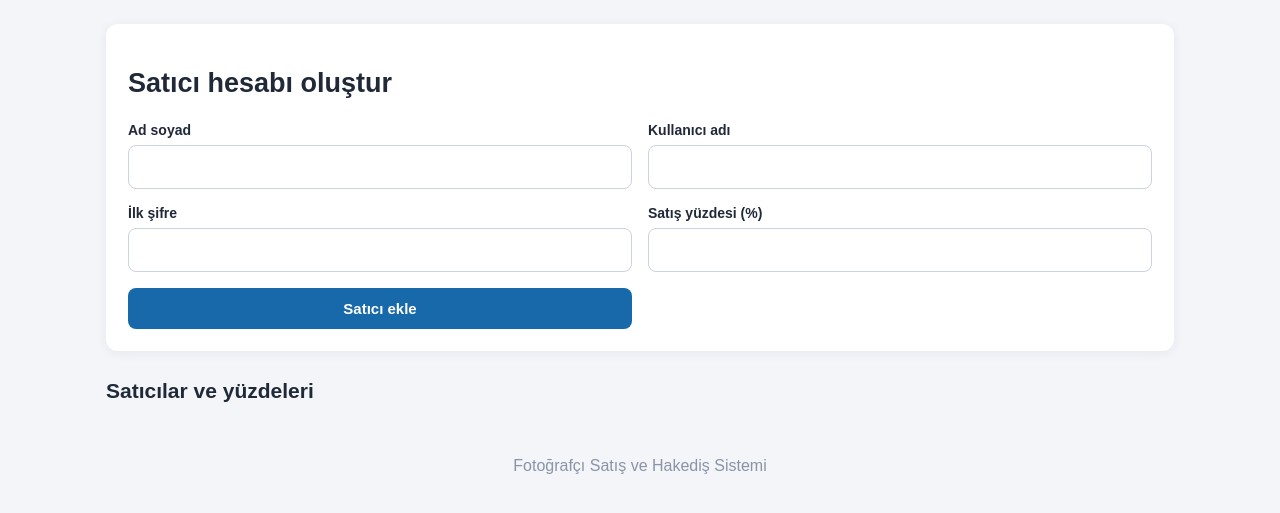
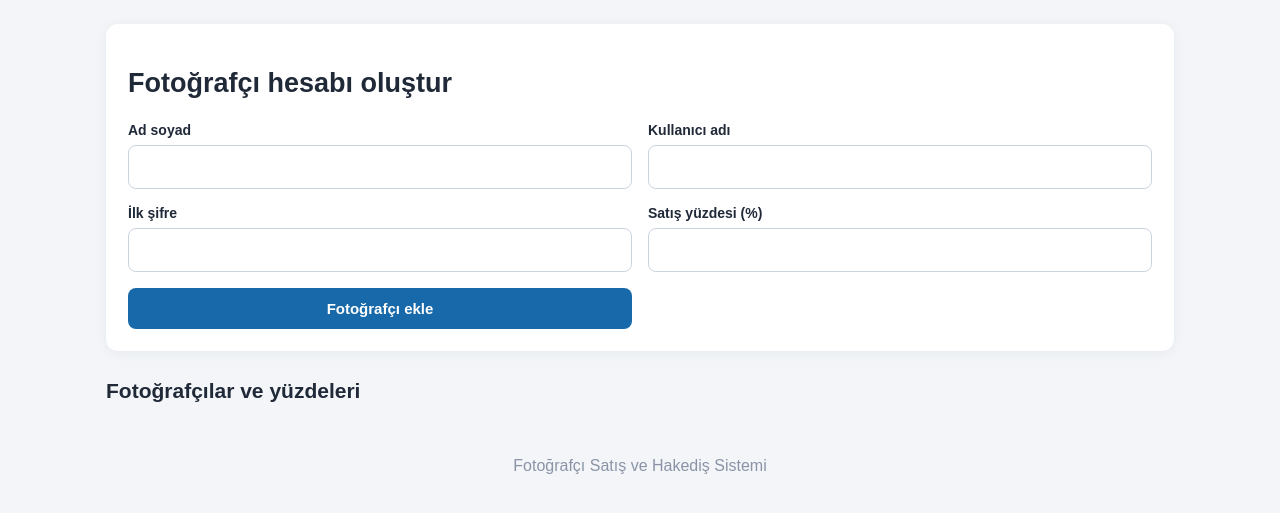
Before and after one commit to yusufaltinay16-pixel/fotografci-satis-sistemi, a Flask app: page /sellers in a window 1280 px wide. Shown: the part 97-610 px from the top of the page. Run offline with Flask 3, Linux system fonts and the light colour scheme; the visitor is signed in with stand-in values (Sample User, id 1); data comes from the database, SQL or seed files in the repository; some libraries are stand-ins or nearby versions.

Commit message:
Arayüzde Satıcı ifadelerini Fotoğrafçı olarak değiştir

```diff
--- a/templates/sellers.html
+++ b/templates/sellers.html
@@ -1 +1 @@
-{% extends "base.html" %}{% block content %}<section class="panel"><h1>Satıcı hesabı oluştur</h1><form method="post" class="formgrid"><label>Ad soyad<input name="full_name" required></label><label>Kullanıcı adı<input name="username" required></label><label>İlk şifre<input name="password" required></label><label>Satış yüzdesi (%)<input type="number" name="commission" min="0" max="100" step="0.01" required></label><button>Satıcı ekle</button></form></section><h2>Satıcılar ve yüzdeleri</h2>{% for s in rows %}<section class="panel"><form method="post" action="{{url_for('seller_update',sid=s.id)}}" class="inlineform"><strong>{{s.full_name}}</strong><span>{{s.username}}</span><label>Yüzde<input type="number" name="commission" min="0" max="100" step="0.01" value="{{s.commission}}"></label><label>Durum<select name="active"><option value="1" {% if s.active %}selected{% endif %}>Aktif</option><option value="0" {% if not s.active %}selected{% endif %}>Pasif</option></select></label><button>Güncelle</button></form></section>{% endfor %}{% endblock %}
+{% extends "base.html" %}{% block content %}<section class="panel"><h1>Fotoğrafçı hesabı oluştur</h1><form method="post" class="formgrid"><label>Ad soyad<input name="full_name" required></label><label>Kullanıcı adı<input name="username" required></label><label>İlk şifre<input name="password" required></label><label>Satış yüzdesi (%)<input type="number" name="commission" min="0" max="100" step="0.01" required></label><button>Fotoğrafçı ekle</button></form></section><h2>Fotoğrafçılar ve yüzdeleri</h2>{% for s in rows %}<section class="panel"><form method="post" action="{{url_for('seller_update',sid=s.id)}}" class="inlineform"><strong>{{s.full_name}}</strong><span>{{s.username}}</span><label>Yüzde<input type="number" name="commission" min="0" max="100" step="0.01" value="{{s.commission}}"></label><label>Durum<select name="active"><option value="1" {% if s.active %}selected{% endif %}>Aktif</option><option value="0" {% if not s.active %}selected{% endif %}>Pasif</option></select></label><button>Güncelle</button></form></section>{% endfor %}{% endblock %}
```
